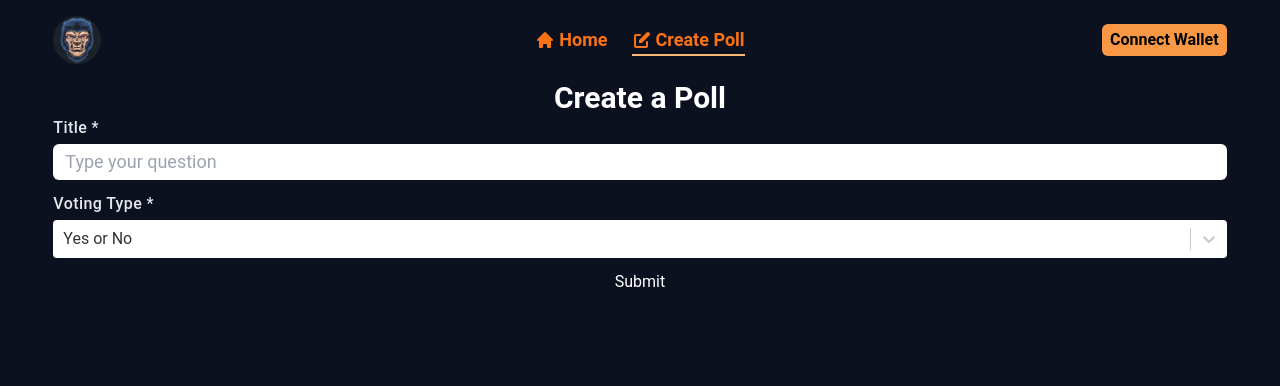
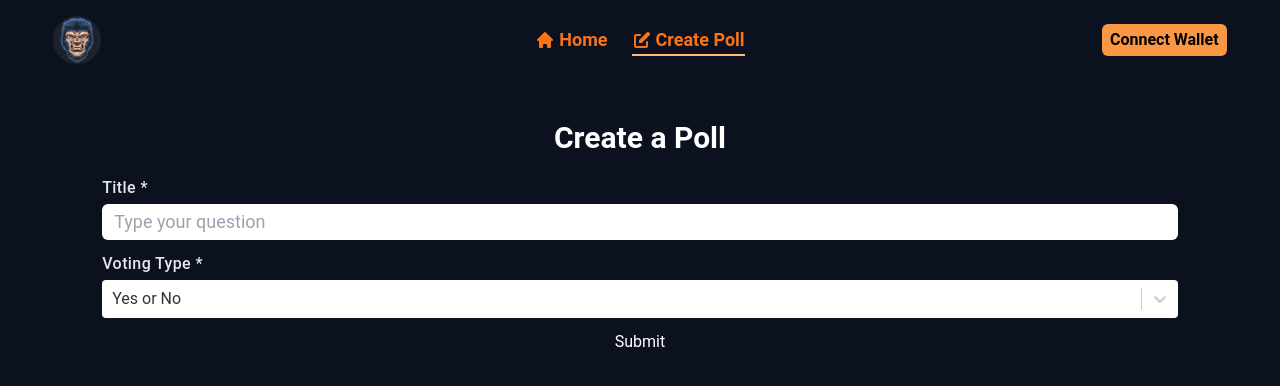
Before and after one commit to SarathAdhi/Online_Poll_Creator_Blockchain, a Next.js app: page /poll/create in a window 1280 px wide. Shown: the top 386 px of the page. Built offline with nearby package versions, Linux system fonts and the light colour scheme; what short-unique-id would draw is missing.

Commit message:
minor changes

```diff
--- a/src/pages/poll/create.tsx
+++ b/src/pages/poll/create.tsx
@@ -3,7 +3,6 @@ import ListInput from "@elements/ListInput";
 import { H2 } from "@elements/Text";
 import PageLayout from "@layouts/PageLayout";
 import React, { useState } from "react";
-import ShortUniqueId from "short-unique-id";
 import { ListInputOption } from "@elements/ListInput";
 import { PlusIcon, MinusIcon } from "@heroicons/react/solid";
 import { createNewPoll } from "@utils/poll";
@@ -58,10 +57,13 @@ const CreatePoll = () => {
   };
 
   return (
-    <PageLayout title="Create Poll" className="text-white items-center">
+    <PageLayout title="Create Poll" className="mt-10 text-white items-center">
       <H2>Create a Poll</H2>
 
-      <form onSubmit={handleSubmit} className="w-full grid gap-3">
+      <form
+        onSubmit={handleSubmit}
+        className="mt-5 w-11/12 grid gap-3 items-center"
+      >
         <Input
           label="Title"
           placeholder="Type your question"
```
